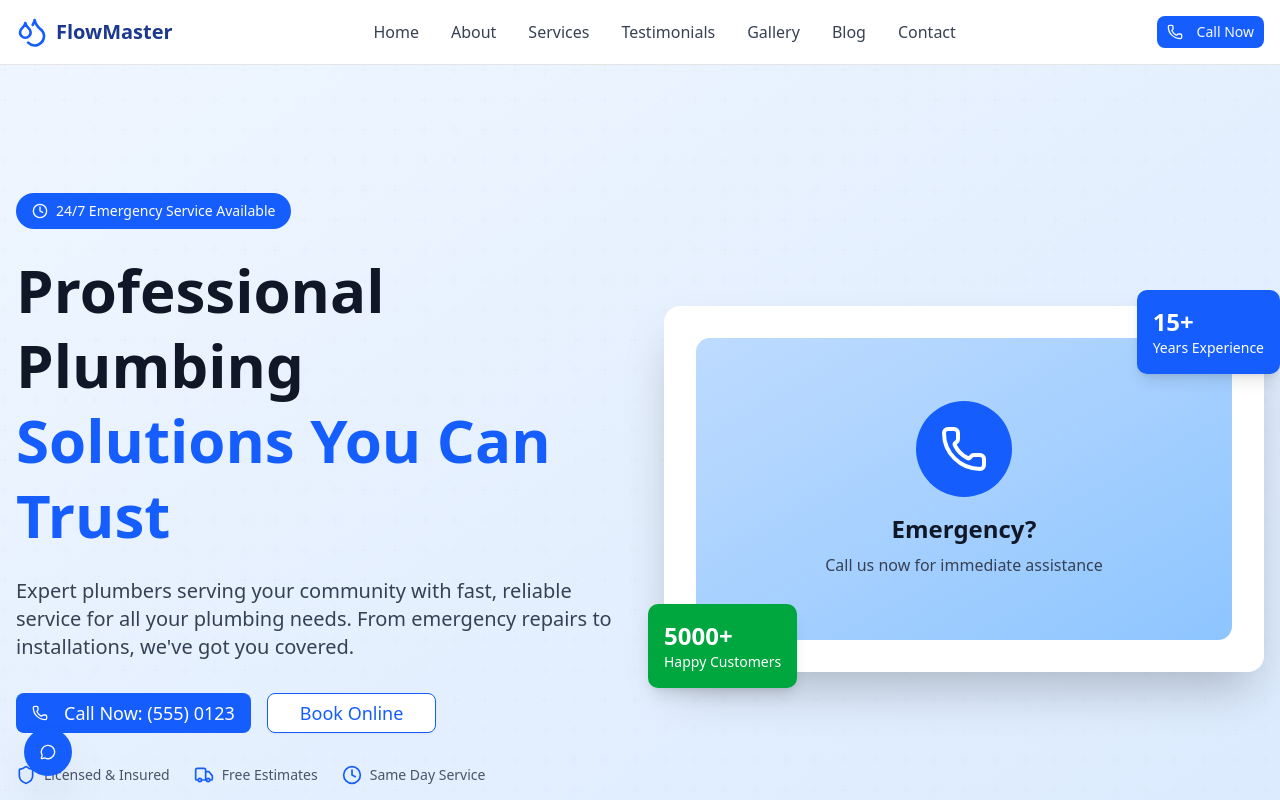
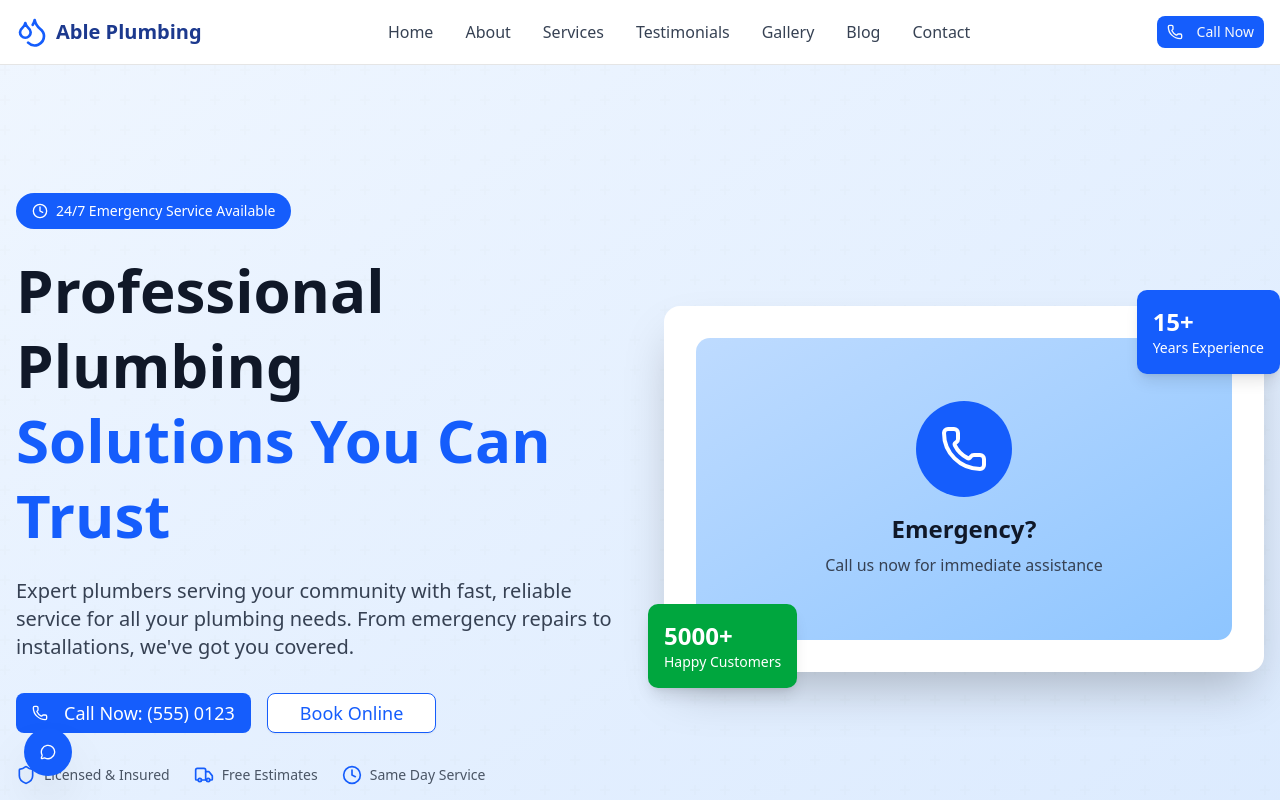
Before and after one commit to Vincode110/plumbing-services-new-website, a Next.js app: page / in a window 1280 px wide. Shown: the top 800 px of the page. Built offline with nearby package versions, Linux system fonts and the light colour scheme.

Commit message:
Update Header.tsx

```diff
--- a/src/components/layout/Header.tsx
+++ b/src/components/layout/Header.tsx
@@ -26,7 +26,7 @@ export function Header() {
           {/* Logo */}
           <Link href="/" className="flex items-center space-x-2">
             <Droplets className="h-8 w-8 text-blue-600" />
-            <span className="text-xl font-bold text-blue-900">FlowMaster</span>
+            <span className="text-xl font-bold text-blue-900">Able Plumbing</span>
           </Link>
 
           {/* Desktop Navigation */}
```
